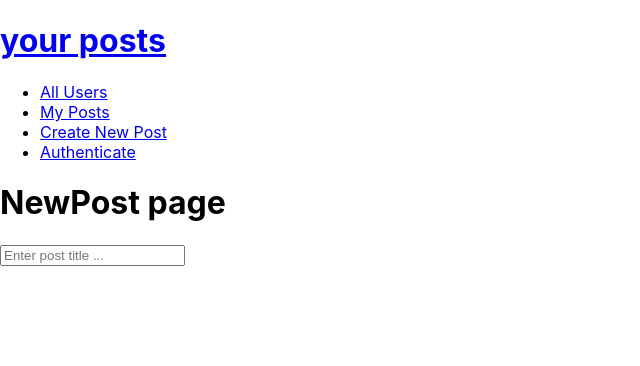
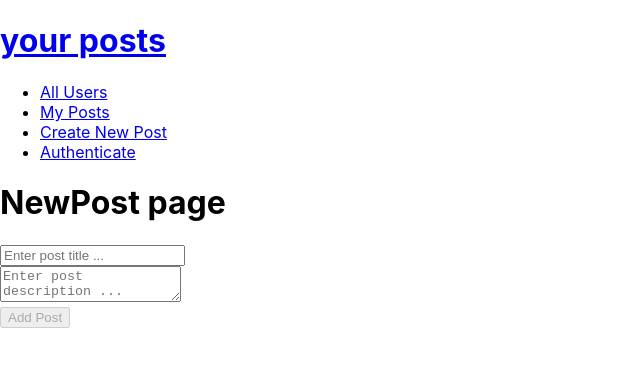
Before and after one commit to BroTherReZa/mern-stack, a React (Create React App) app in the folder frontend/: page /posts/new in a window 1280 px wide. Shown: the top 366 px of the page, without its empty margins (0-640 px from the left). Built offline with nearby package versions, Linux system fonts and the light colour scheme.

Commit message:
end of 32
custom hook

```diff
--- a/frontend/src/posts/pages/NewPost.js
+++ b/frontend/src/posts/pages/NewPost.js
@@ -2,20 +2,54 @@ import React from 'react';
 import './NewPost.css'
 import Input from '../../shared/components/FormElements/Input';
 import { validatorRequire } from '../../shared/components/util/validators';
+import Button from '../../shared/components/FormElements/Button';
+import { useForm } from '../../shared/hooks/from-hook';
 
 const NewPost =() =>{
+    const [fromState, inputHandler] = useForm({
+        title: {
+            value: '',
+            isValid: false
+        },
+        description: {
+            value: '',
+            isValid: false
+        }
+    },false)
+
+    const postSubmitHandler = event => {
+        event.preventDefault()
+        console.log(fromState.inputs)
+    }
     return(
         <div>
             <h1>NewPost page </h1>
-            <form>
+            <form onSubmit={postSubmitHandler}>
                 <Input
+                id="title"
                 element="input"
                 type="text"
                 placeholder="Enter post title ... "
                 errorText= "plese Enter a valid title "
                 validators={[validatorRequire()]}
+                onInput={inputHandler}
                  />
+                <Input
+                id="description"
+                element="textarea"
+                placeholder="Enter post description ... "
+                errorText= "plese Enter a valid description ... "
+                validators={[validatorRequire()]}
+                onInput={inputHandler}
+                 />
+                <Button
+                    type='submit'
+                    disabled={!fromState.isValid}
+                >
+                    Add Post
+                </Button>
             </form>
+
         </div>
     )
 }
--- a/frontend/src/shared/components/FormElements/Button.js
+++ b/frontend/src/shared/components/FormElements/Button.js
@@ -26,6 +26,7 @@ const Button = props =>{
             className={`button`}
             type={props.type}
             onClick={props.onClick}
+            disabled={props.disabled}
             >
                 {props.children}
             </button>
--- a/frontend/src/shared/components/FormElements/Input.js
+++ b/frontend/src/shared/components/FormElements/Input.js
@@ -27,7 +27,11 @@ const Input = props =>{
         isValid: false,
         isBlured: false
     })
-
+const { id, onInput } = props
+const { value, isValid } = inputState
+    useEffect(()=>{
+        onInput(id, value, isValid)
+    },[id, value, isValid, onInput])
     const changeHandler = event =>{
         dispatch({
             type: 'CHANGE',
@@ -53,6 +57,7 @@ const Input = props =>{
         <textarea
         id={props.id}
         row={props.row || 3}
+        placeholder={props.placeholder}
         onChange={changeHandler}
         value={inputState.value}
         onBlur={blurHandler}
--- /dev/null
+++ b/frontend/src/shared/hooks/from-hook.js
@@ -0,0 +1,44 @@
+import { useReducer, useCallback } from 'react'
+
+const formReducer = (state, action) => {
+    switch(action.type) {
+        case 'INPUT_CHANGE':
+            let formIsValid = true
+            for(const inputId in state.inputs){
+                if(inputId === action.inputId){
+                    formIsValid = formIsValid && action.isValid
+                } else {
+                    formIsValid = formIsValid && state.inputs[inputId].isValid
+                }
+            }
+            return {
+                ...state,
+                inputs: {
+                    ...state.inputs,
+                    [action.inputId]:{
+                        value: action.value,
+                        isValid: action.isValid
+                    }
+                },
+                isValid: formIsValid
+            }
+        default :
+        return state
+    }
+}
+
+export const useForm = (initialInputState, initialValidation) => {
+    const [formState, dispatch] = useReducer( formReducer, {
+        inputs: initialInputState,
+        isValid: initialValidation
+    })
+    const inputHandler = useCallback((id,value,isValid)=>{
+        dispatch({
+            type: 'INPUT_CHANGE',
+            value: value,
+            isValid: isValid,
+            inputId: id
+        })
+    },[])
+    return [formState,inputHandler]
+}
```
